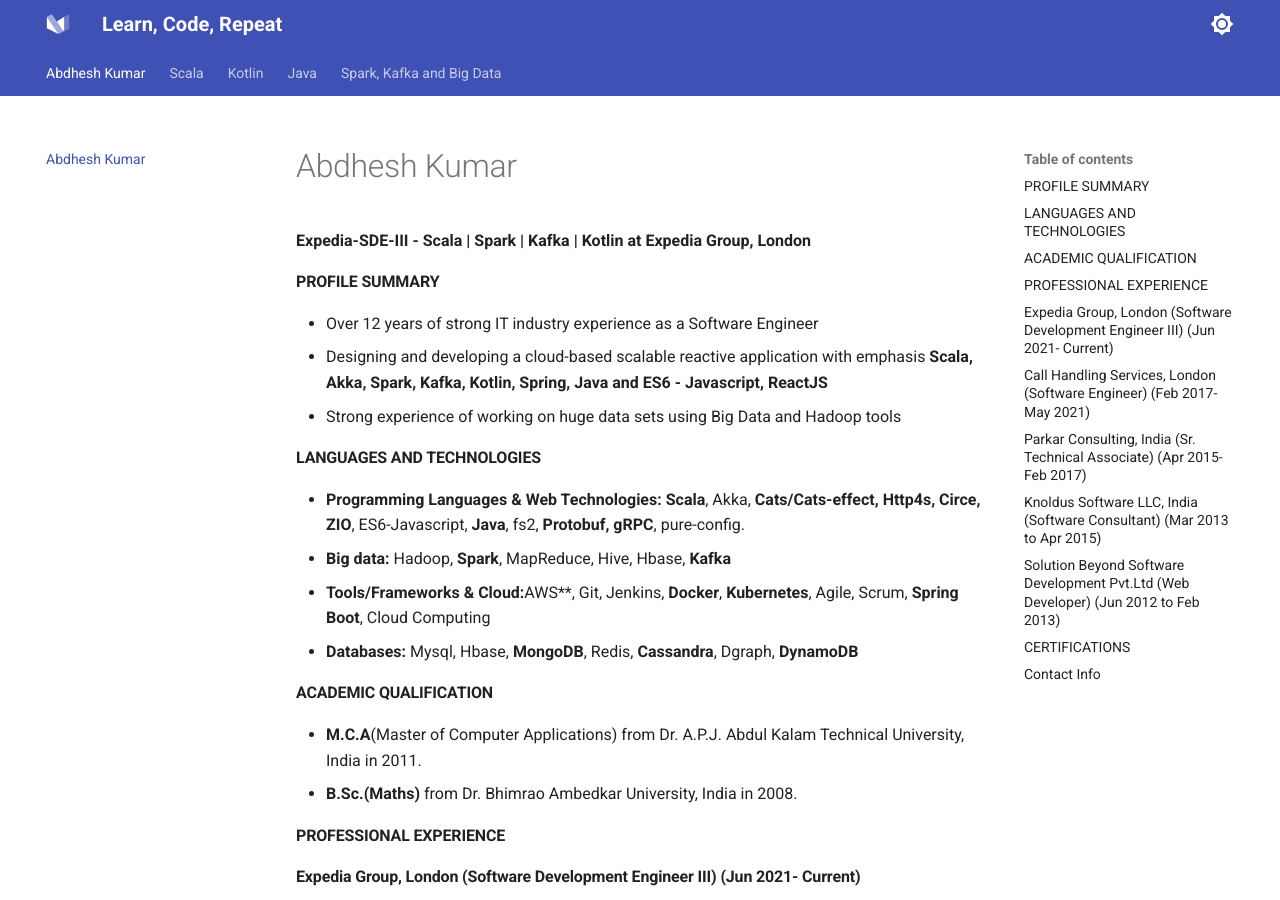
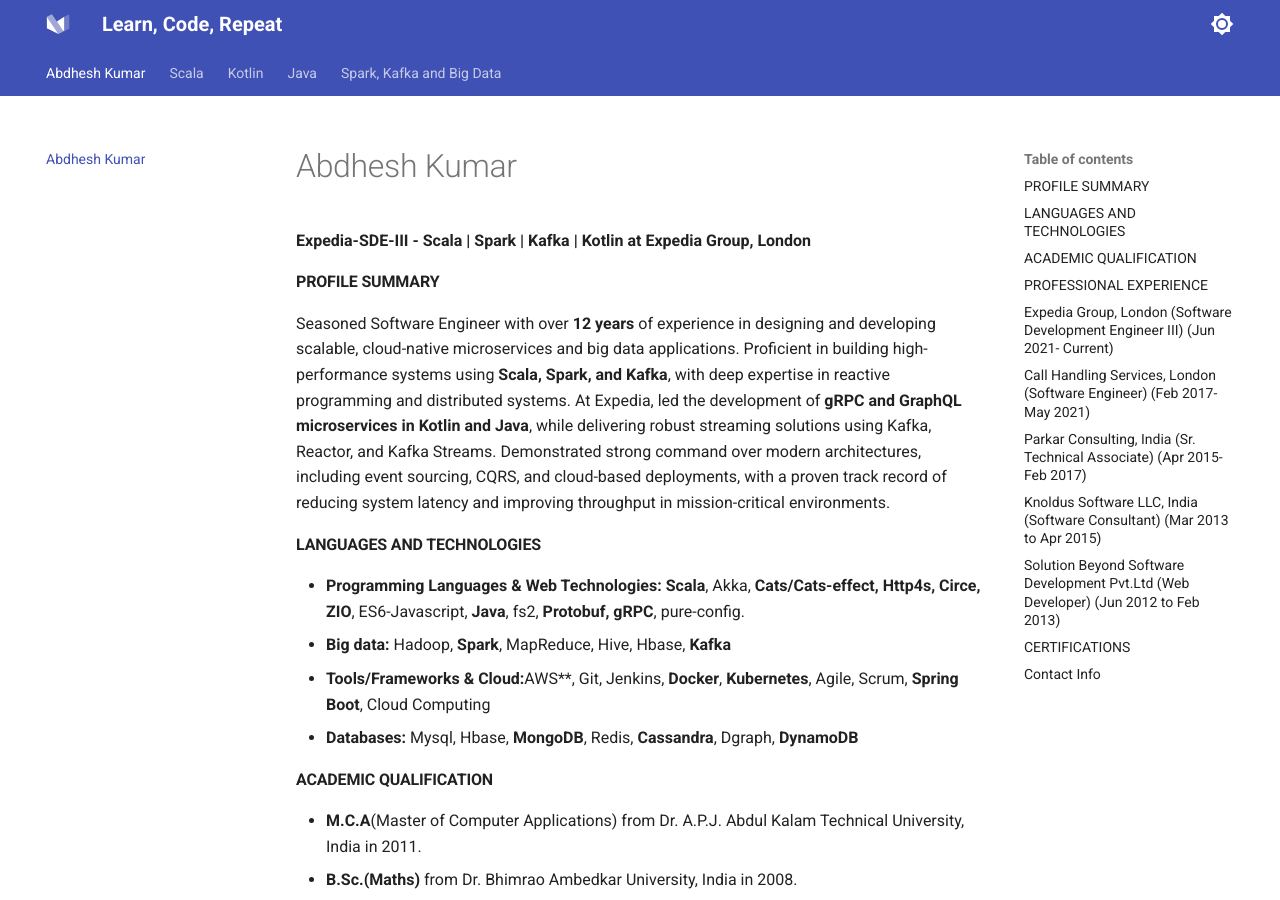
Before and after one commit to abdheshkumar/abdheshkumar.github.io, an MkDocs documentation site: the page built from docs/index.md, in a window 1280 px wide and 900 px high. Built offline with MkDocs 1.6.1 and Material for MkDocs 9.7.7, drawn with Linux system fonts in a browser that asks for light colours.

Commit message:
Updated resume

```diff
--- a/docs/index.md
+++ b/docs/index.md
@@ -1,17 +1,17 @@
 **Expedia-SDE-III - Scala | Spark | Kafka | Kotlin at Expedia Group, London**
 
-####PROFILE SUMMARY
-- Over 12 years of strong IT industry experience as a Software Engineer
-- Designing and developing a cloud-based scalable reactive application with emphasis **Scala, Akka, Spark, Kafka, Kotlin, Spring, Java and ES6 - Javascript, ReactJS**
-- Strong experience of working on huge data sets using Big Data and Hadoop tools
+#### PROFILE SUMMARY
+Seasoned Software Engineer with over **12 years** of experience in designing and developing scalable, cloud-native microservices and big data applications.
+Proficient in building high-performance systems using **Scala, Spark, and Kafka**, with deep expertise in reactive programming and distributed systems. At Expedia, led the development of **gRPC and GraphQL microservices in Kotlin and Java**, while delivering robust streaming solutions using Kafka, Reactor, and Kafka Streams.
+Demonstrated strong command over modern architectures, including event sourcing, CQRS, and cloud-based deployments, with a proven track record of reducing system latency and improving throughput in mission-critical environments.
 
-####LANGUAGES AND TECHNOLOGIES
+#### LANGUAGES AND TECHNOLOGIES
 - **Programming Languages & Web Technologies:** **Scala**, Akka, **Cats/Cats-effect, Http4s, Circe, ZIO**, ES6-Javascript, **Java**, fs2, **Protobuf, gRPC**, pure-config.
 - **Big data:** Hadoop, **Spark**, MapReduce, Hive, Hbase, **Kafka**
 - **Tools/Frameworks & Cloud:**AWS**, Git, Jenkins, **Docker**, **Kubernetes**, Agile, Scrum, **Spring Boot**, Cloud Computing
 - **Databases:** Mysql, Hbase, **MongoDB**, Redis, **Cassandra**, Dgraph, **DynamoDB**
 
-####ACADEMIC QUALIFICATION
+#### ACADEMIC QUALIFICATION
 - **M.C.A**(Master of Computer Applications) from Dr. A.P.J. Abdul Kalam Technical University, India in 2011.
 - **B.Sc.(Maths)** from Dr. Bhimrao Ambedkar University, India in 2008.
 
```
